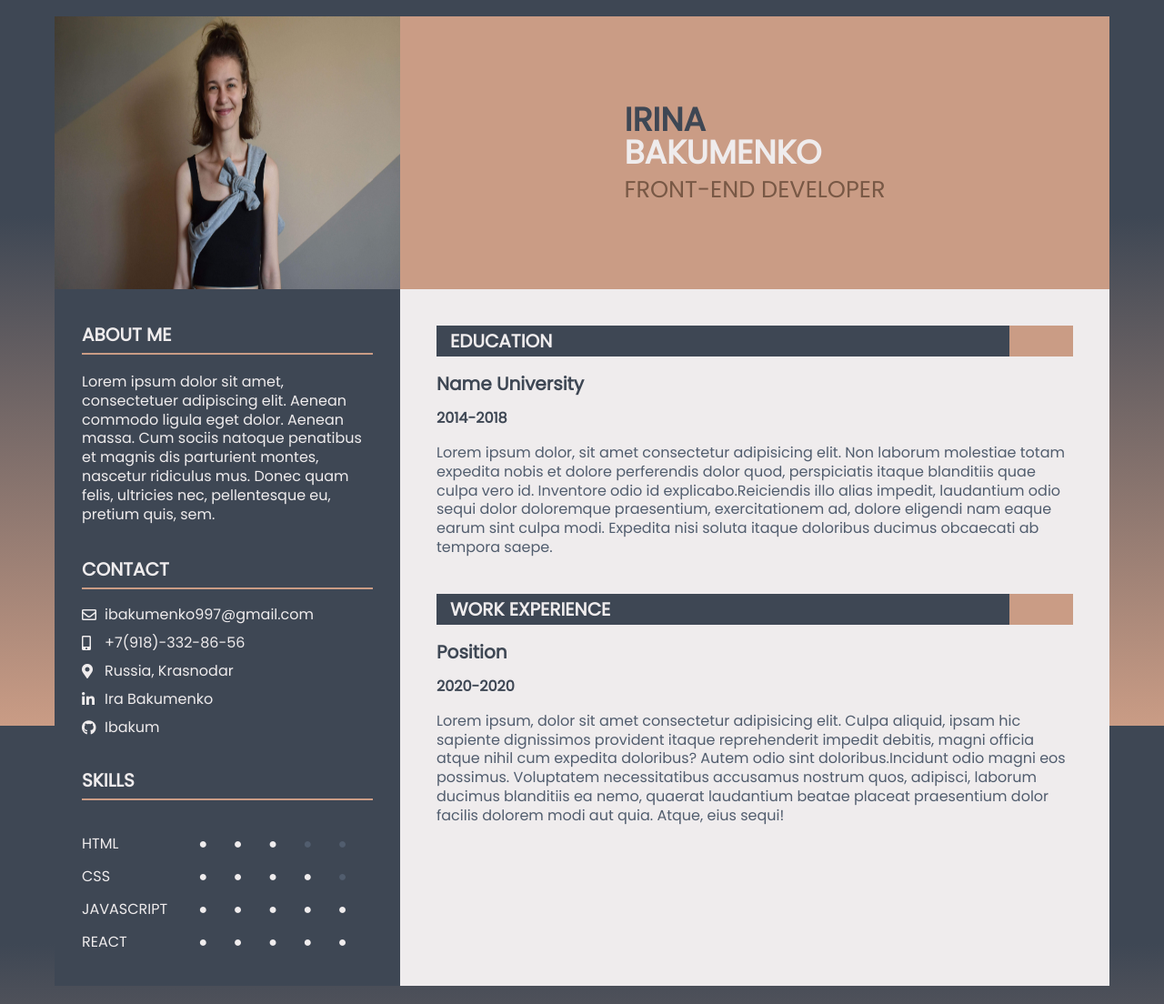
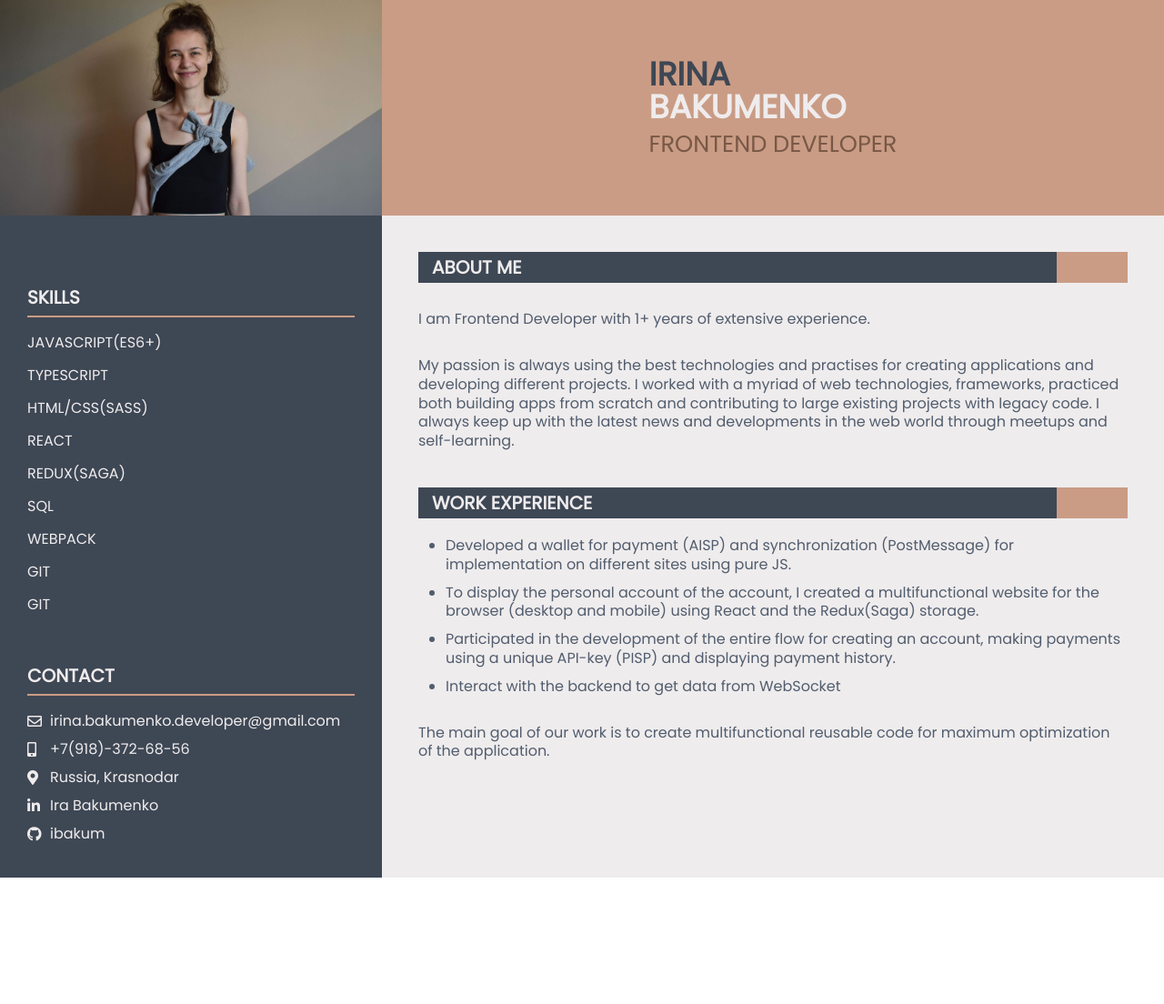
Before and after one commit to IrinaBakumenko/Resume, a website built with Parcel: page src/index.html in a window 1280 px wide. Shown: the part 2-1106 px from the top of the page at 91% size. After the commit the page ends 967 px from the top, so only its background shows below. Built offline with nearby package versions, Linux system fonts and the light colour scheme.

Commit message:
add content

```diff
--- a/src/app.scss
+++ b/src/app.scss
@@ -20,8 +20,7 @@ a {
 
 .container {
   margin: 0 auto;
-  max-width: 1200px;
-  padding: 20px;
+  width: 100%;
 }
 
 .top {
@@ -29,8 +28,8 @@ a {
 }
 
 .image {
-  flex: 0 0 380px;
-  height: 300px;
+  flex: 0 0 420px;
+  height: auto;
 
   &__photo {
     height: 100%;
@@ -75,7 +74,7 @@ a {
 .personal-info {
   background: $color-grey;
   box-sizing: border-box;
-  flex: 0 0 380px;
+  flex: 0 0 420px;
   padding: 40px 30px;
 
   &__header {
@@ -88,12 +87,6 @@ a {
     margin-bottom: 20px;
     padding-bottom: 10px;
     text-transform: uppercase;
-  }
-
-  &__about-me-text {
-    color: $color-light;
-    font-size: 1rem;
-    line-height: 1.3;
   }
 
   &__contact, &__skills {
@@ -122,32 +115,15 @@ a {
   }
 
   &__skills-item {
-    align-items: center;
     color: $color-light;
-    display: flex;
-    padding-top: 20px;
 
-    &-name {
+    li {
       flex: 0 0 100px;
       font-size: 1rem;
       text-transform: uppercase;
-    }
-
-    &-value {
-      display: flex;
-      flex: 1 1 auto;
-      font-size: 1rem;
-      justify-content: space-evenly;
+      padding-bottom: 20px;
     }
   }
-}
-
-.point-yes {
-  color: $color-light;
-}
-
-.point-no {
-  color: lighten($color-grey, 9);
 }
 
 .experience {
@@ -177,30 +153,22 @@ a {
   }
 
   &__item {
-    padding-top: 20px;
+    color: lighten($color-grey, 9);
+    font-size: 1rem;
+    line-height: 1.3;
+    margin-top: 20px;
 
-    &-header {
-      color: $color-grey;
-      font: {
-        size: 1.25rem;
-        weight: bold;
-      }
-      margin-bottom: 20px;
+    ul {
+      margin-left: 30px;
+      list-style-type: disc;
     }
 
-    &-date {
-      color: $color-grey;
-      font: {
-        size: 1rem;
-        weight: bold;
-      }
+    li {
+      margin-bottom: 10px;
     }
 
-    &-text {
-      color: lighten($color-grey, 9);
-      font-size: 1rem;
-      line-height: 1.3;
-      margin-top: 20px;
+    p {
+      margin-top: 30px;
     }
   }
 
--- a/src/index.html
+++ b/src/index.html
@@ -20,45 +20,43 @@
             alt="personal photo"
           />
         </div>
-        <!-- image -->
         <div class="name">
           <div class="name__inner">
             <h1 class="name__full-name">
               <span class="name__first-name">Irina</span><br />
               <span class="name__last-name">Bakumenko</span>
             </h1>
-            <div class="name__position">Front-end developer</div>
-            <!-- name__position -->
+            <div class="name__position">Frontend developer</div>
           </div>
-          <!-- name__inner -->
         </div>
-        <!-- name -->
       </div>
       <!-- top -->
       <div class="main">
         <div class="personal-info">
-          <div class="personal-info__about-me">
-            <h2 class="personal-info__header">
-              About me
-            </h2>
-            <p class="personal-info__about-me-text">
-              Lorem ipsum dolor sit amet, consectetuer adipiscing elit. Aenean
-              commodo ligula eget dolor. Aenean massa. Cum sociis natoque
-              penatibus et magnis dis parturient montes, nascetur ridiculus mus.
-              Donec quam felis, ultricies nec, pellentesque eu, pretium quis,
-              sem.
-            </p>
+          <div class="personal-info__skills">
+            <h2 class="personal-info__header">Skills</h2>
+            <ol class="personal-info__skills-item">
+              <li>JAVASCRIPT(ES6+)</li>
+              <li>TYPESCRIPT</li>
+              <li>HTML/CSS(SASS)</li>
+              <li>REACT</li>
+              <li>REDUX(Saga)</li>
+              <li>SQL</li>
+              <li>WEBPACK</li>
+              <li>GIT</li>
+              <li>GIT</li>
+            </ol>
           </div>
-          <!-- personal-info__about-me -->
+          <!-- personal-info__skills -->
           <div class="personal-info__contact">
             <h2 class="personal-info__header">Contact</h2>
             <div class="personal-info__contact-item">
               <i class="far fa-envelope"></i>
-              <a href="mailto:ask@htmlbook.ru">ibakumenko997@gmail.com</a>
+              <a href="mailto:ask@htmlbook.ru">irina.bakumenko.developer@gmail.com</a>
             </div>
             <div class="personal-info__contact-item">
               <i class="fas fa-mobile-alt"></i>
-              <a href="tel:+79183328656">+7(918)-332-86-56</a>
+              <a href="tel:+79183328656">+7(918)-372-68-56</a>
             </div>
             <div class="personal-info__contact-item">
               <i class="fas fa-map-marker-alt"></i>
@@ -70,82 +68,21 @@
             </div>
             <div class="personal-info__contact-item">
               <i class="fab fa-github"></i>
-              <a href="https://github.com/IrinaBakumenko">Ibakum</a>
+              <a href="https://github.com/ibakum">ibakum</a>
             </div>
           </div>
-          <!-- personal-info__contact -->
-          <div class="personal-info__skills">
-            <h2 class="personal-info__header">Skills</h2>
-            <div class="personal-info__skills-item">
-              <div class="personal-info__skills-item-name">
-                <p>Html</p>
-              </div>
-              <div class="personal-info__skills-item-value">
-                <span class="point-yes">&#9679;</span>
-                <span class="point-yes">&#9679;</span>
-                <span class="point-yes">&#9679;</span>
-                <span class="point-no">&#9679;</span>
-                <span class="point-no">&#9679;</span>
-              </div>
-            </div>
-            <div class="personal-info__skills-item">
-              <div class="personal-info__skills-item-name">
-                <p>Css</p>
-              </div>
-              <div class="personal-info__skills-item-value">
-                <span class="point-yes">&#9679;</span>
-                <span class="point-yes">&#9679;</span>
-                <span class="point-yes">&#9679;</span>
-                <span class="point-yes">&#9679;</span>
-                <span class="point-no">&#9679;</span>
-              </div>
-            </div>
-            <div class="personal-info__skills-item">
-              <div class="personal-info__skills-item-name">
-                <p>JavaScript</p>
-              </div>
-              <div class="personal-info__skills-item-value">
-                <span class="point-yes">&#9679;</span>
-								<span class="point-yes">&#9679;</span>
-								<span class="point-yes">&#9679;</span>
-                <span class="point-yes">&#9679;</span>
-								<span class="point-yes">&#9679;</span>
-              </div>
-            </div>
-            <div class="personal-info__skills-item">
-              <div class="personal-info__skills-item-name">
-                <p>React</p>
-              </div>
-              <div class="personal-info__skills-item-value">
-                <span class="point-yes">&#9679;</span>
-								<span class="point-yes">&#9679;</span>
-                <span class="point-yes">&#9679;</span>
-                <span class="point-yes">&#9679;</span>
-                <span class="point-yes">&#9679;</span>
-              </div>
-            </div>
-          </div>
-          <!-- personal-info__skills -->
         </div>
         <!-- personal-info -->
         <div class="experience">
           <div class="experience__education">
             <div class="experience__header-wrap">
-              <h2 class="experience__header">Education</h2>
+              <h2 class="experience__header">About me</h2>
               <div class="experience__header-appendix"></div>
             </div>
             <div class="experience__item">
-              <h3 class="experience__item-header">Name University</h3>
-              <p class="experience__item-date">2014-2018</p>
-              <p class="experience__item-text">
-                Lorem ipsum dolor, sit amet consectetur adipisicing elit. Non
-                laborum molestiae totam expedita nobis et dolore perferendis
-                dolor quod, perspiciatis itaque blanditiis quae culpa vero id.
-                Inventore odio id explicabo.Reiciendis illo alias impedit,
-                laudantium odio sequi dolor doloremque praesentium,
-                exercitationem ad, dolore eligendi nam eaque earum sint culpa
-                modi. Expedita nisi soluta itaque doloribus ducimus obcaecati ab
-                tempora saepe.
+              <p>I am Frontend Developer with 1+ years of extensive experience.</p>
+              <p>
+                My passion is always using the best technologies and practises for creating applications and developing different projects. I worked with a myriad of web technologies, frameworks, practiced both building apps from scratch and contributing to large existing projects with legacy code. I always keep up with the latest news and developments in the web world through meetups and self-learning.
               </p>
             </div>
           </div>
@@ -155,25 +92,28 @@
               <div class="experience__header-appendix"></div>
             </div>
             <div class="experience__item">
-              <h3 class="experience__item-header">Position</h3>
-              <p class="experience__item-date">2020-2020</p>
-              <p class="experience__item-text">
-                Lorem ipsum, dolor sit amet consectetur adipisicing elit. Culpa
-                aliquid, ipsam hic sapiente dignissimos provident itaque
-                reprehenderit impedit debitis, magni officia atque nihil cum
-                expedita doloribus? Autem odio sint doloribus.Incidunt odio
-                magni eos possimus. Voluptatem necessitatibus accusamus nostrum
-                quos, adipisci, laborum ducimus blanditiis ea nemo, quaerat
-                laudantium beatae placeat praesentium dolor facilis dolorem modi
-                aut quia. Atque, eius sequi!
-              </p>
+              <ul>
+                <li>
+                  Developed a wallet for payment (AISP) and synchronization (PostMessage) for implementation on
+                  different sites using pure JS.
+                </li>
+                <li>
+                  To display the personal account of the account, I created a multifunctional website for the
+                  browser (desktop and mobile) using React and the Redux(Saga) storage.
+                </li>
+                <li>
+                  Participated in the development of the entire flow for creating an account, making payments
+                  using a unique API-key (PISP) and displaying payment history.
+                </li>
+                <li>
+                  Interact with the backend to get data from WebSocket
+                </li>
+              </ul>
+              <p>The main goal of our work is to create multifunctional reusable code for maximum optimization of the application.</p>
             </div>
           </div>
         </div>
-        <!-- experience -->
       </div>
-      <!-- main -->
     </div>
-    <!-- container -->
   </body>
 </html>
```
